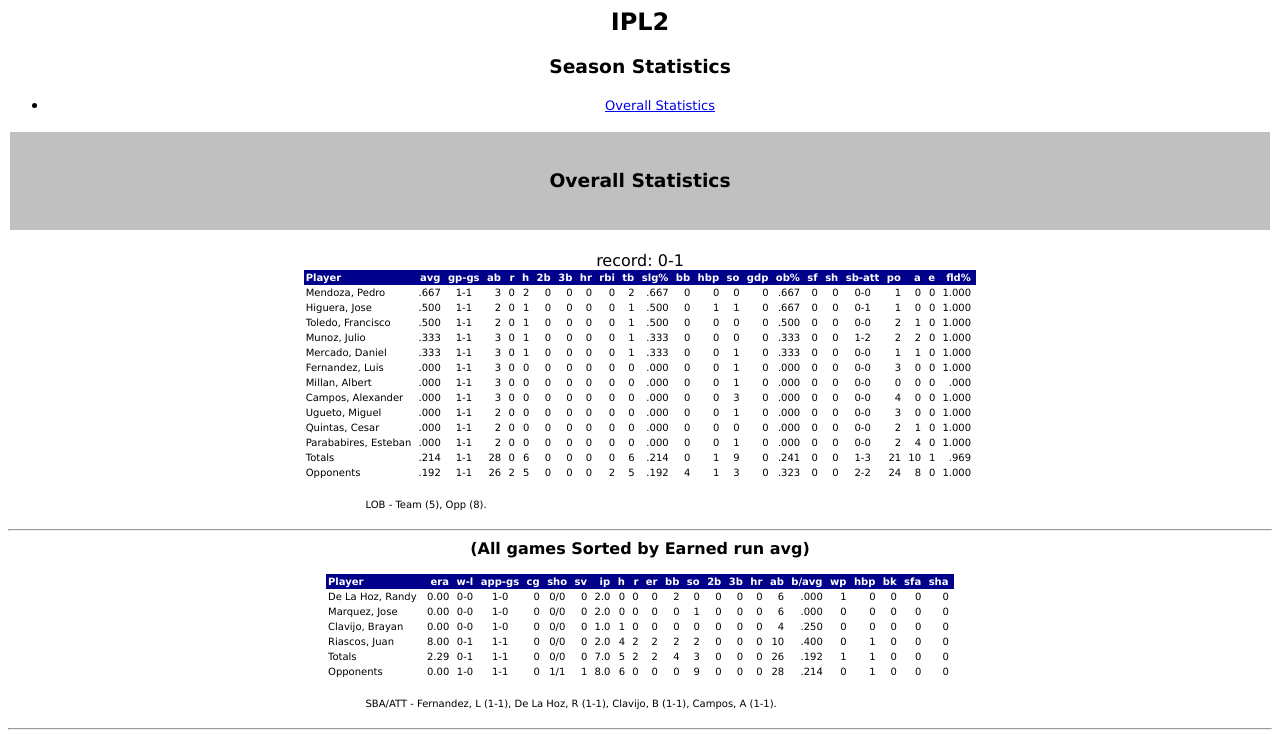
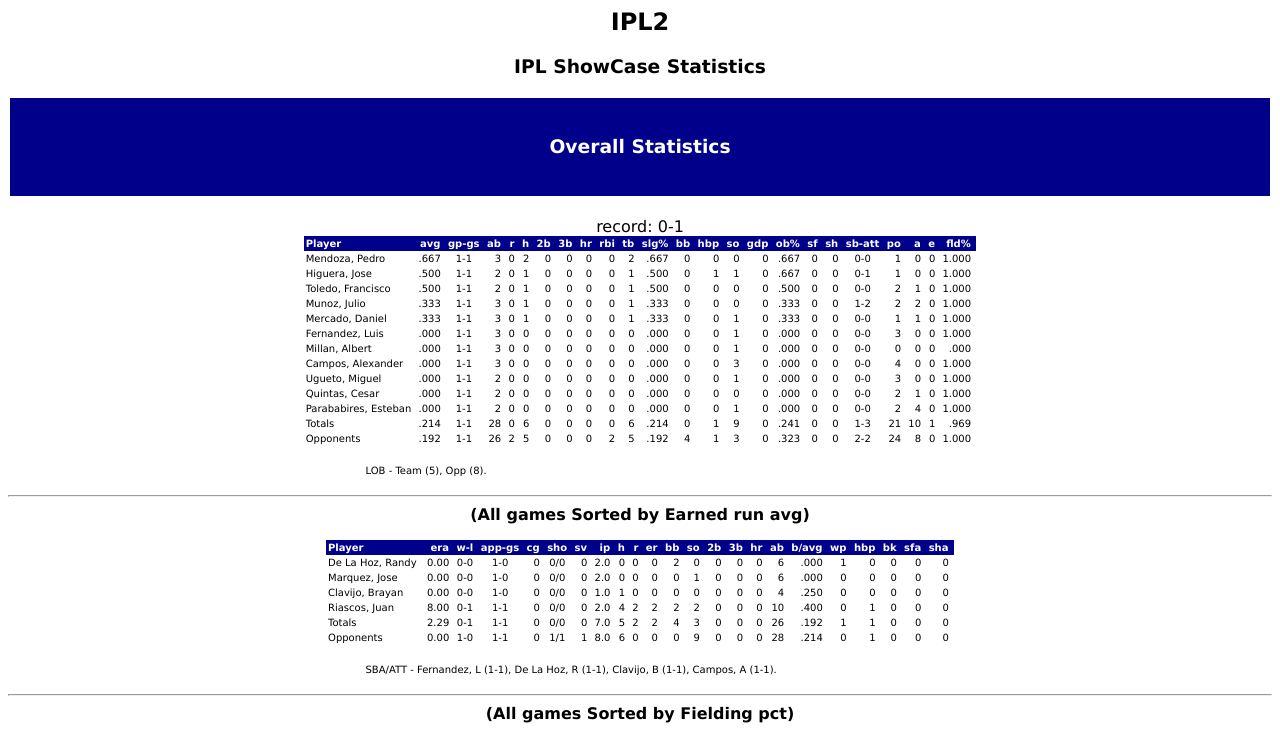
Before and after one commit to iplbqlla/iplbqlla.github.io, a plain HTML site: page ipl2.htm in a window 1280 px wide. Shown: the top 735 px of the page. Drawn offline with Linux system fonts and the light colour scheme.

Commit message:
commit14

```diff
--- a/ipl2.htm
+++ b/ipl2.htm
@@ -1,17 +1,12 @@
 <html>
-<title>IPL2 - Season Statistics</title>
+<title>IPL2 - IPL ShowCase Statistics</title>
 <body bgcolor="#ffffff">
 <center>
 <h2><font face=verdana>IPL2</font></h2>
-<h3><font face=verdana>Season Statistics</font></h3>
+<h3><font face=verdana>IPL ShowCase Statistics</font></h3>
 </center>
 <center>
-<center>
-<ul>
-<li><a href="#TEAM.MLB"><font face=verdana size=2>Overall Statistics</font></a></li>
-</ul>
-</center>
-<!File source:C:\TASBS\IPL2019\reports\TEAM.MLB>
+    <!File source:C:\TASBS\TOPRANK\reports\TEAM.MLB>
     <a name="TEAM.MLB"> </a>
 
 
@@ -21,8 +16,8 @@
     <center>
 
     <table border=0 width=100%>
-<tr bgcolor=#c0c0c0><td><center>&nbsp;
-<h3><font face=verdana>Overall Statistics</font></h3>
+    <tr bgcolor=#00008b><td><center>&nbsp;
+    <h3 style="color:white;"><font face=verdana>Overall Statistics</font></h3>
     &nbsp;</center></td></tr>
     </table>
 
```
Also changed, not shown: aq.htm (+6 -10 lines), bql.htm (+6 -10 lines), ipl1.htm (+6 -10 lines), wb.htm (+6 -10 lines), ym.htm (+5 -10 lines). Lines whose indentation alone changed are shown as unchanged.
